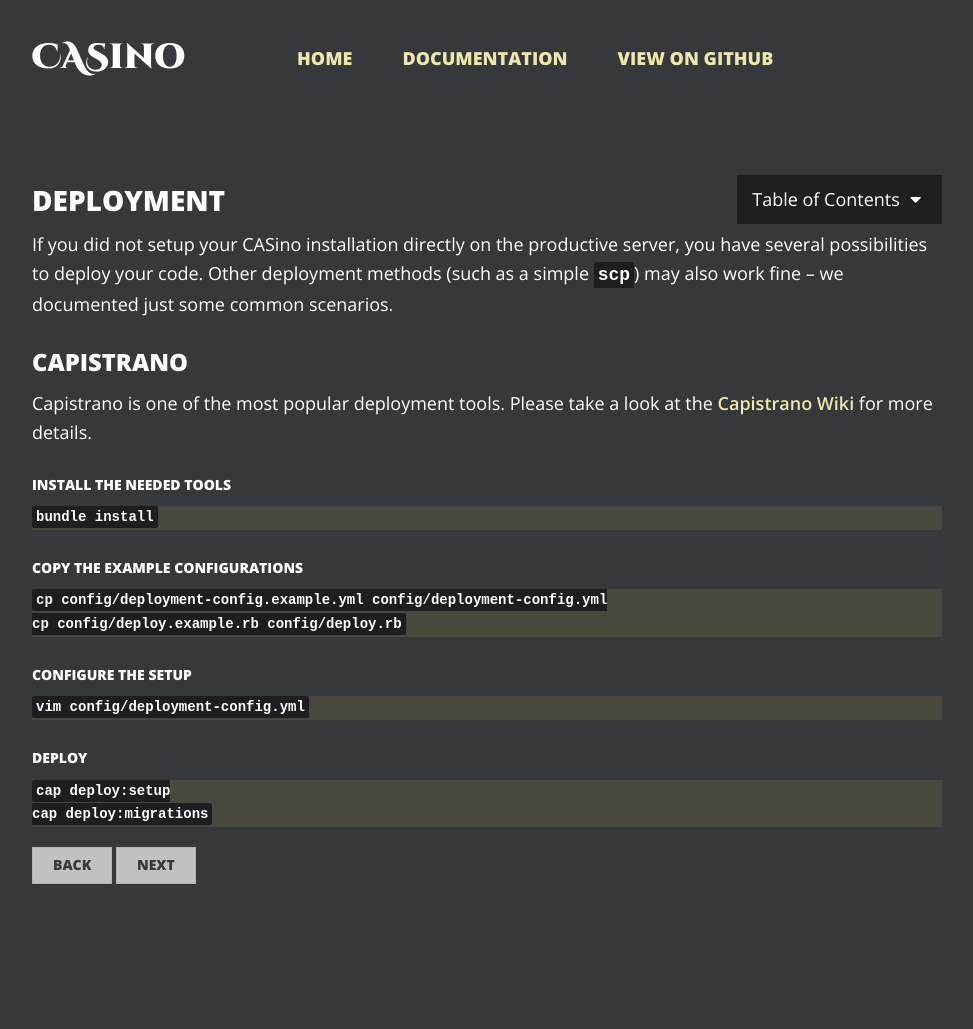
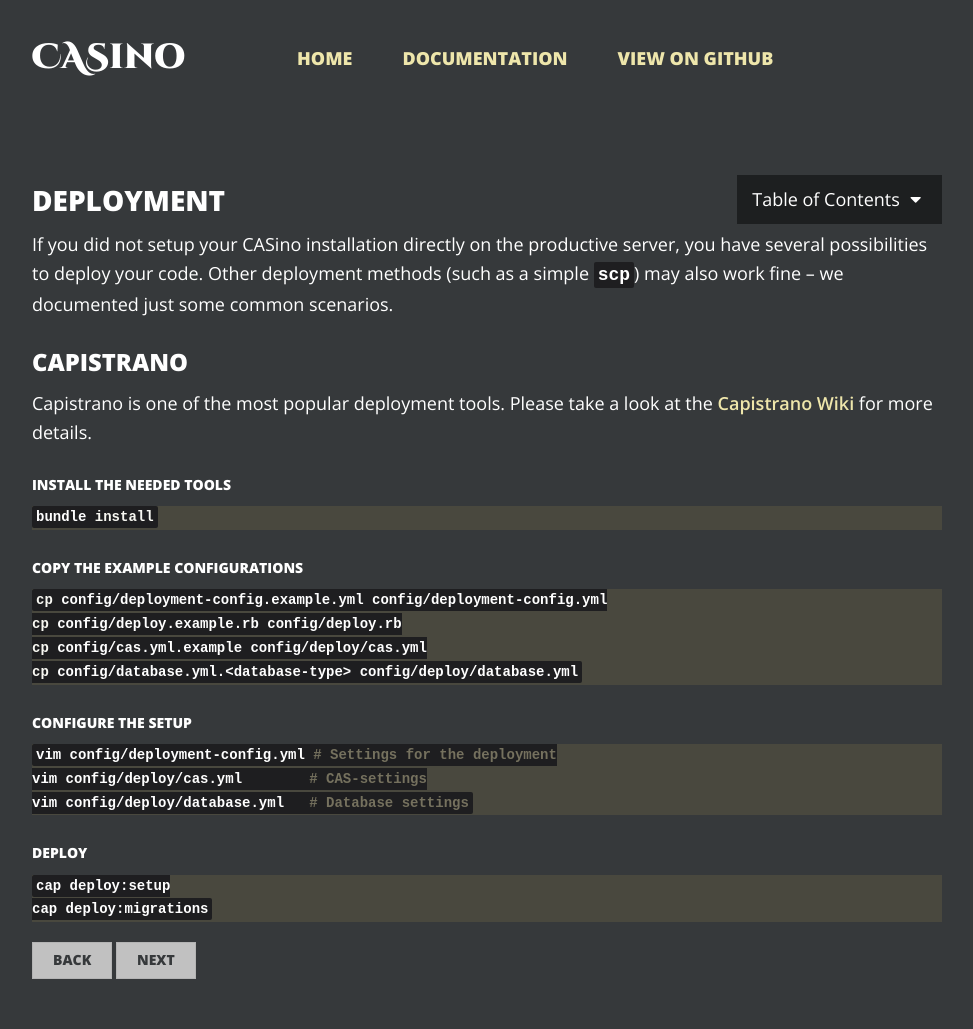
Before and after one commit to rbCAS/rbcas.github.com, a Jekyll site: the page built from docs/deployment/index.md, in a window 1280 px wide. Shown: the whole page, without its empty margins (153-1126 px from the left). Built offline with Jekyll 4.4.1, drawn with Linux system fonts in a browser that asks for light colours; before the commit the page ends 934 px from its top, so only the background shows below that.

Commit message:
mroe documentation

```diff
--- a/docs/deployment/index.md
+++ b/docs/deployment/index.md
@@ -20,11 +20,15 @@
 {% highlight bash %}
 cp config/deployment-config.example.yml config/deployment-config.yml
 cp config/deploy.example.rb config/deploy.rb
+cp config/cas.yml.example config/deploy/cas.yml
+cp config/database.yml.<database-type> config/deploy/database.yml
 {% endhighlight %}
 
 ### Configure the setup
 {% highlight bash %}
-vim config/deployment-config.yml
+vim config/deployment-config.yml # Settings for the deployment
+vim config/deploy/cas.yml        # CAS-settings
+vim config/deploy/database.yml   # Database settings
 {% endhighlight %}
 
 ### Deploy
```
